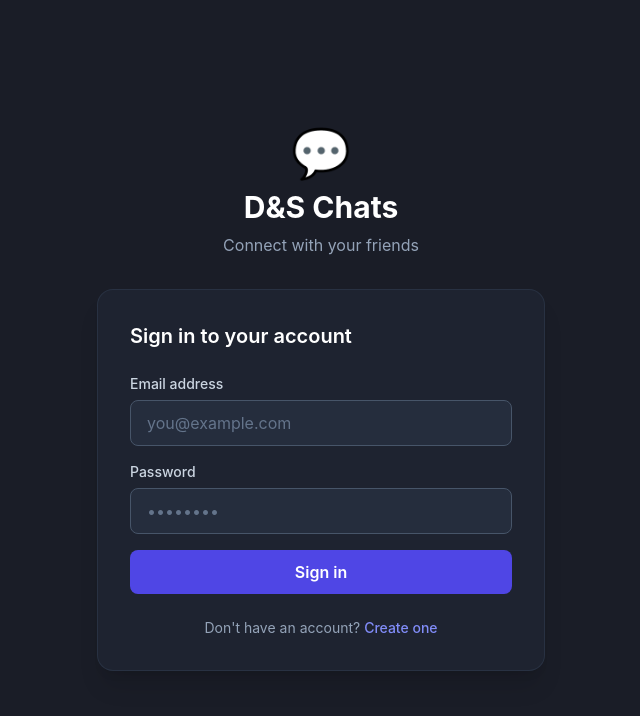
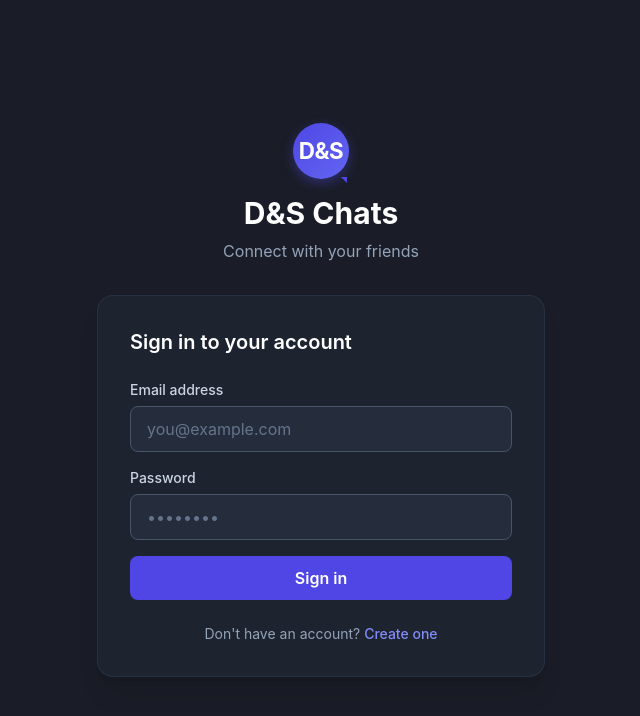
Before and after one commit to Genious-Bajracharya/chat-app, a React (Vite) app: page /login in a window 1280 px wide. Shown: the top 716 px of the page, without its empty margins (319-959 px from the left). Built offline with nearby package versions, Linux system fonts and the light colour scheme; no server answers; the HTML template or start-up script is replaced by a standard one.

Commit message:
feat: added new roles, coming soon features

```diff
--- a/src/components/ChatWindow.jsx
+++ b/src/components/ChatWindow.jsx
@@ -6,6 +6,7 @@ import { encryptMessage, decryptMessage, getStoredKeyPair } from '../crypto';
 import { requestNotificationPermission, showMessageNotification } from '../notifications';
 import CameraModal from './CameraModal';
 import VoiceRecorder from './VoiceRecorder';
+import DSLogo from './DSLogo';
 
 const EMOJIS = ['👍', '❤️', '😂', '😮', '😢', '🔥'];
 
@@ -457,9 +458,9 @@ export default function ChatWindow({ friend, onBack }) {
   if (!friend) {
     return (
       <div className="flex-1 hidden md:flex items-center justify-center bg-[#1a1d27]">
-        <div className="text-center">
-          <div className="text-6xl mb-4">💬</div>
-          <h2 className="text-white text-xl font-semibold mb-2">Welcome to D&S Chats</h2>
+        <div className="text-center flex flex-col items-center">
+          <DSLogo size={80} />
+          <h2 className="text-white text-xl font-semibold mb-2 mt-4">Welcome to D&S Chats</h2>
           <p className="text-slate-400 text-sm">Select a friend from the sidebar to start chatting</p>
         </div>
       </div>
--- /dev/null
+++ b/src/components/ComingSoonModal.jsx
@@ -0,0 +1,74 @@
+export default function ComingSoonModal({ isOpen, onClose }) {
+  const upcomingFeatures = [
+    {
+      name: 'Voice & Video Calls',
+      description: 'Crystal clear peer-to-peer calling with audio and video',
+      icon: '📞',
+      eta: 'Q3 2026'
+    },
+    {
+      name: 'Group Chats',
+      description: 'Chat with multiple friends at once',
+      icon: '👥',
+      eta: 'Q3 2026'
+    },
+    {
+      name: 'Exiting Featuress For D&S',
+      description: 'Exiting new features to spiced up your conversation',
+      icon: '😊',
+      eta: 'Q3 2026'
+    }
+  ];
+
+  if (!isOpen) return null;
+
+  return (
+    <div className="fixed inset-0 z-50 flex items-center justify-center px-4">
+      <div className="absolute inset-0 bg-black/60 backdrop-blur-sm" onClick={onClose} />
+      <div className="relative bg-[#1e2330] rounded-2xl shadow-2xl border border-slate-700/50 w-full max-w-2xl max-h-[80vh] overflow-y-auto">
+        {/* Header */}
+        <div className="sticky top-0 bg-[#1e2330] border-b border-slate-700/50 px-6 py-5 flex items-center justify-between">
+          <div>
+            <h2 className="text-2xl font-bold text-white">🚀 Coming Soon</h2>
+            <p className="text-slate-400 text-sm mt-1">Exciting features in development</p>
+          </div>
+          <button
+            onClick={onClose}
+            className="text-slate-400 hover:text-white transition-colors text-2xl"
+          >
+            ✕
+          </button>
+        </div>
+
+        {/* Features Grid */}
+        <div className="p-6 grid grid-cols-1 md:grid-cols-2 gap-4">
+          {upcomingFeatures.map((feature) => (
+            <div
+              key={feature.name}
+              className="bg-[#252d3d] border border-slate-700/50 rounded-xl p-4 hover:border-indigo-500/30 transition-colors"
+            >
+              <div className="flex items-start gap-3">
+                <span className="text-3xl flex-shrink-0">{feature.icon}</span>
+                <div className="flex-1">
+                  <h3 className="text-white font-semibold">{feature.name}</h3>
+                  <p className="text-slate-400 text-sm mt-1">{feature.description}</p>
+                  <div className="mt-3 inline-flex items-center gap-1.5 bg-indigo-500/10 border border-indigo-500/30 text-indigo-300 text-xs font-medium px-2.5 py-1 rounded-full">
+                    <span className="w-1.5 h-1.5 bg-indigo-400 rounded-full"></span>
+                    ETA: {feature.eta}
+                  </div>
+                </div>
+              </div>
+            </div>
+          ))}
+        </div>
+
+        {/* Footer */}
+        <div className="sticky bottom-0 bg-[#1e2330] border-t border-slate-700/50 px-6 py-4">
+          <p className="text-slate-400 text-sm text-center">
+            Have a feature request? We'd love to hear from you! 💡
+          </p>
+        </div>
+      </div>
+    </div>
+  );
+}
--- /dev/null
+++ b/src/components/DSLogo.jsx
@@ -0,0 +1,54 @@
+export default function DSLogo({ size = 40 }) {
+  return (
+    <div
+      style={{
+        width: `${size}px`,
+        height: `${size}px`,
+        background: 'linear-gradient(135deg, #4f46e5 0%, #6366f1 100%)',
+        borderRadius: '50%',
+        display: 'flex',
+        alignItems: 'center',
+        justifyContent: 'center',
+        position: 'relative',
+        boxShadow: '0 4px 12px rgba(79, 70, 229, 0.4)',
+        cursor: 'pointer',
+        transition: 'all 0.2s ease',
+        flexShrink: 0,
+      }}
+      onMouseEnter={(e) => {
+        e.currentTarget.style.transform = 'scale(1.05)';
+        e.currentTarget.style.boxShadow = '0 6px 16px rgba(79, 70, 229, 0.6)';
+      }}
+      onMouseLeave={(e) => {
+        e.currentTarget.style.transform = 'scale(1)';
+        e.currentTarget.style.boxShadow = '0 4px 12px rgba(79, 70, 229, 0.4)';
+      }}
+    >
+      {/* Chat bubble tail */}
+      <div
+        style={{
+          position: 'absolute',
+          bottom: '-4px',
+          right: '2px',
+          width: 0,
+          height: 0,
+          borderLeft: '6px solid transparent',
+          borderTop: `6px solid #4f46e5`,
+        }}
+      />
+      {/* D&S text */}
+      <span
+        style={{
+          color: 'white',
+          fontWeight: 'bold',
+          fontSize: `${size * 0.4}px`,
+          letterSpacing: '-0.5px',
+          position: 'relative',
+          zIndex: 1,
+        }}
+      >
+        D&S
+      </span>
+    </div>
+  );
+}
--- a/src/components/Sidebar.jsx
+++ b/src/components/Sidebar.jsx
@@ -1,5 +1,7 @@
-import React from 'react';
+import React, { useState } from 'react';
 import { useAuth } from '../contexts/AuthContext';
+import DSLogo from './DSLogo';
+import ComingSoonModal from './ComingSoonModal';
 
 export default function Sidebar({
   friends,
@@ -12,13 +14,14 @@ export default function Sidebar({
   onLogout
 }) {
   const { user } = useAuth();
+  const [showComingSoon, setShowComingSoon] = useState(false);
 
   return (
     <div className="w-full md:w-72 flex-shrink-0 bg-[#1e2330] flex flex-col border-r border-slate-700/50 h-full">
       {/* App header */}
       <div className="px-5 py-4 border-b border-slate-700/50">
         <div className="flex items-center gap-2 mb-4">
-          <span className="text-2xl">💬</span>
+          <DSLogo size={32} />
           <h1 className="text-white font-bold text-lg">D&S Chats</h1>
         </div>
 
@@ -62,6 +65,15 @@ export default function Sidebar({
               {pendingReceived > 9 ? '9+' : pendingReceived}
             </span>
           )}
+        </button>
+
+        <button
+          onClick={() => setShowComingSoon(true)}
+          className="flex-1 flex items-center justify-center gap-1.5 bg-[#252d3d] hover:bg-[#2d3748] text-slate-300 hover:text-white text-xs font-medium px-3 py-2 rounded-lg transition-colors"
+          title="View upcoming features"
+        >
+          <span>🚀</span>
+          Coming Soon
         </button>
       </div>
 
@@ -137,6 +149,9 @@ export default function Sidebar({
           Logout
         </button>
       </div>
+
+      {/* Coming Soon Modal */}
+      <ComingSoonModal isOpen={showComingSoon} onClose={() => setShowComingSoon(false)} />
     </div>
   );
 }
--- a/src/contexts/AuthContext.jsx
+++ b/src/contexts/AuthContext.jsx
@@ -65,8 +65,8 @@ export function AuthProvider({ children }) {
     return userData;
   }, [setupEncryption]);
 
-  const register = useCallback(async (username, email, password) => {
-    const response = await api.post('/auth/register', { username, email, password });
+  const register = useCallback(async (username, email, password, team) => {
+    const response = await api.post('/auth/register', { username, email, password, team });
     const { token, user: userData } = response.data;
 
     localStorage.setItem('token', token);
--- a/src/pages/Admin.jsx
+++ b/src/pages/Admin.jsx
@@ -2,6 +2,7 @@ import React, { useState, useEffect } from 'react';
 import { useNavigate } from 'react-router-dom';
 import { useAuth } from '../contexts/AuthContext';
 import api from '../api';
+import DSLogo from '../components/DSLogo';
 
 export default function Admin() {
   const [activeTab, setActiveTab] = useState('users');
@@ -137,7 +138,7 @@ export default function Admin() {
       <header className="bg-[#1e2330] border-b border-slate-700/50 px-6 py-4">
         <div className="max-w-7xl mx-auto flex items-center justify-between">
           <div className="flex items-center gap-3">
-            <span className="text-2xl">💬</span>
+            <DSLogo size={36} />
             <div>
               <h1 className="text-lg font-bold text-white">D&S Chats Admin</h1>
               <p className="text-xs text-slate-400">Control Panel</p>
--- a/src/pages/Login.jsx
+++ b/src/pages/Login.jsx
@@ -1,6 +1,7 @@
 import React, { useState } from 'react';
 import { Link, useNavigate } from 'react-router-dom';
 import { useAuth } from '../contexts/AuthContext';
+import DSLogo from '../components/DSLogo';
 
 export default function Login() {
   const [email, setEmail] = useState('');
@@ -33,9 +34,9 @@ export default function Login() {
     <div className="min-h-screen bg-[#1a1d27] flex items-center justify-center px-4">
       <div className="w-full max-w-md">
         {/* Logo / Header */}
-        <div className="text-center mb-8">
-          <div className="text-5xl mb-3">💬</div>
-          <h1 className="text-3xl font-bold text-white">D&S Chats</h1>
+        <div className="text-center mb-8 flex flex-col items-center">
+          <DSLogo size={56} />
+          <h1 className="text-3xl font-bold text-white mt-4">D&S Chats</h1>
           <p className="text-slate-400 mt-2">Connect with your friends</p>
         </div>
 
```
Also changed, not shown: index.html (+1 -1 lines), src/notifications.js (+2 -2 lines), src/pages/Register.jsx (+36 -4 lines).
